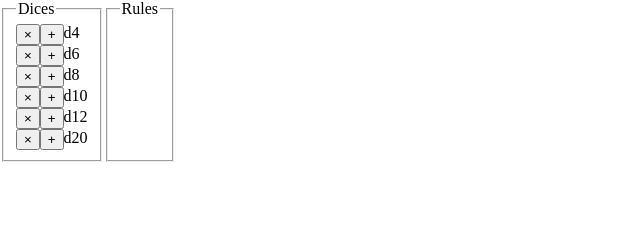
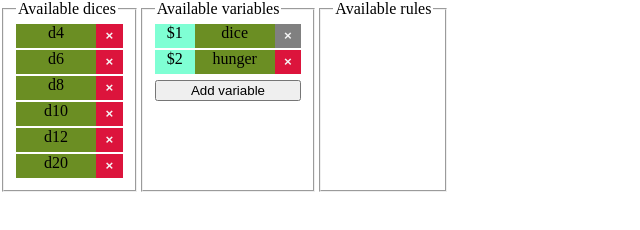
Before and after one commit to thales-nascimento/dice-roller, a website with bundled scripts: page index.html in a window 1280 px wide. Shown: the whole page, without its empty margins (0-640 px from the left). Built offline with nearby package versions, Linux system fonts and the light colour scheme.

Commit message:
add variable menu

```diff
--- a/index.css
+++ b/index.css
@@ -1,7 +1,3 @@
-* {
-  box-sizing: border-box;
-}
-
 html,body {
   width: 100vw;
   height: 100vh;
@@ -24,6 +20,42 @@ body > fieldset:first-child {
 	display: flex;
 	flex-direction: column;
 }
+
+.menu-index, .menu-label, .menu-remove-button {
+  display: block;
+  height: 24px;
+  margin: 0 0 2px 0;
+  border: 0;
+  text-align: center;
+  text-overflow: ellipsis;
+}
+.menu-index {
+  padding: 0 4px;
+  background-color: aquamarine;
+  width: 2em;
+}
+.menu-label {
+  background-color: olivedrab;
+  width: 4em;
+  padding: 0 8px;
+}
+.menu-remove-button {
+  background-color: crimson;
+  width: 2em;
+  font-weight: bolder;
+  color: whitesmoke;
+}
+.menu-remove-button:hover {
+  background-color: brown;
+}
+.menu-remove-button:disabled {
+  background-color: gray;
+}
+.adder-button {
+  margin-top: 4px;
+}
+
+
 
 #confirmator {
   position: fixed;
--- a/index.html
+++ b/index.html
@@ -9,13 +9,19 @@
   <body>
     <div class="flex-col">
       <div class="flex-row">
-        <fieldset id="dice-top-level" class="flex-row">
-          <legend>Dices</legend>
+        <fieldset id="dices-top-level" class="flex-col">
+          <legend>Available dices</legend>
           <div id="dice-menu" class="flex-col"></div>
-          <div id="dices" class="flex-col"></div>
+          <!--TODO(thales) adicionar botao para criar dado-->
         </fieldset>
-        <fieldset id="rules-top-level" class="flex-row">
-          <legend>Rules</legend>
+        <fieldset id="variables-top-level" class="flex-col">
+          <legend>Available variables</legend>
+          <div id="variable-menu" class="flex-col"></div>
+          <button class="adder-button">Add variable</button>
+        </fieldset>
+        <fieldset id="rules-top-level" class="flex-col">
+          <legend>Available rules</legend>
+          <div id="rule-menu" class="flex-col"></div>
         </fieldset>
       </div>
     </div>
--- a/js/dice.js
+++ b/js/dice.js
@@ -11,31 +11,28 @@ export default class Dice {
   }
 
   generateDiceMenu() {
-    for (const p of presets) {
-      const rowEl = this.generateDiceControlRow(p);
+    for (let i = 0; i < presets.length; i += 1) {
+      const rowEl = this.generateDiceControlRow(i);
       this.diceMenuEl.appendChild(rowEl);
     }
   }
 
-  generateDiceControlRow(p) {
-    const removeButtonEl = makeButton({text: "×", classes: ["remove-button"]});
-    const addButtonEl = makeButton({text: "+", classes: ["plus-button"]});
-    const labelEl = makeLabel({text: p.name, classes: ["dice-label"]});
-    const rowEl = makeFlexRow({children: [removeButtonEl, addButtonEl, labelEl]});
+  generateDiceControlRow(i) {
+    const preset = presets[i];
+    const labelEl = makeLabel({text: preset.name, classes: ["menu-label"]});
+    const removeButtonEl = makeButton({text: "×", classes: ["menu-remove-button"]});
+    const rowEl = makeFlexRow({children: [labelEl, removeButtonEl]});
     removeButtonEl.addEventListener("click", (evt) => {
       evt.stopPropagation();
-      const rect = rowEl.getBoundingClientRect();
+      const rect = removeButtonEl.getBoundingClientRect();
       const x = rect.right + 4;
       const y = rect.top;
-      console.log(x, y);
-      openConfirmator(x, y, () => this.removePreset(p, rowEl));
+      openConfirmator(x, y, () => this.removePreset(i, rowEl));
     });
     return rowEl;
   }
 
-  removePreset(preset, el) {
-    const i = presets.indexOf(preset);
-    console.assert(i !== undefined);
+  removePreset(i, el) {
     presets.splice(i, 1);
     this.diceMenuEl.removeChild(el);
   }
--- a/js/index.js
+++ b/js/index.js
@@ -1,11 +1,14 @@
 import Dice from './dice.js'
+import Variable from './variable.js';
 
 
 function start() {
   console.log("dom loaded, start scripts");
 
-  const diceEl = document.querySelector("#dice-top-level");
+  const diceEl = document.querySelector("#dices-top-level");
   const dice = new Dice(diceEl);
+  const variableEl = document.querySelector("#variables-top-level");
+  const variable = new Variable(variableEl);
 }
 
 window.addEventListener("load", function () {
--- /dev/null
+++ b/js/variable.js
@@ -0,0 +1,52 @@
+import { makeFlexRow, makeButton, makeLabel } from "./domUtils.js";
+import openConfirmator from "./confirmator.js";
+
+const presets = [
+  {
+    name: "dice",
+    removable: false,
+  },
+  {
+    name: "hunger",
+    removable: true,
+  }
+];
+
+export default class Variable {
+  constructor(variableEl) {
+    this.variableEl = variableEl;
+    this.variableMenuEl = variableEl.querySelector("#variable-menu");
+    this.generateVariableMenu();
+  }
+
+  generateVariableMenu() {
+    for (let i = 0; i < presets.length; i += 1) {
+      const rowEl = this.generateVariableRow(i);
+      this.variableMenuEl.appendChild(rowEl);
+    }
+  }
+
+  generateVariableRow(i) {
+    const preset = presets[i];
+    const indexEl = makeLabel({text: `$${i + 1}`, classes: ["menu-index"]});
+    const labelEl = makeLabel({text: preset.name, classes: ["menu-label"]});
+    const removeButtonEl = makeButton({text: "×", classes: ["menu-remove-button"]});
+    if (!preset.removable) {
+      removeButtonEl.disabled = true;
+    }
+    const rowEl = makeFlexRow({children: [indexEl, labelEl, removeButtonEl]});
+    removeButtonEl.addEventListener("click", (evt) => {
+      evt.stopPropagation();
+      const rect = rowEl.getBoundingClientRect();
+      const x = rect.right + 4;
+      const y = rect.top;
+      openConfirmator(x, y, () => this.removePreset(i, rowEl));
+    });
+    return rowEl;
+  }
+
+  removePreset(i, el) {
+    presets.splice(i, 1);
+    this.variableMenuEl.removeChild(el);
+  }
+}
```
Also changed, not shown: js/domUtils.js (line endings or trailing spaces).
